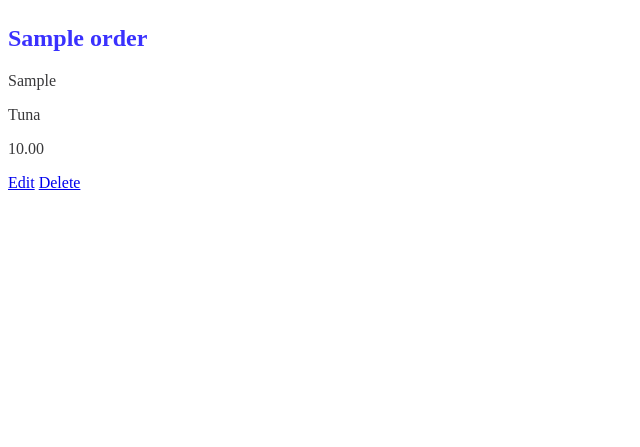
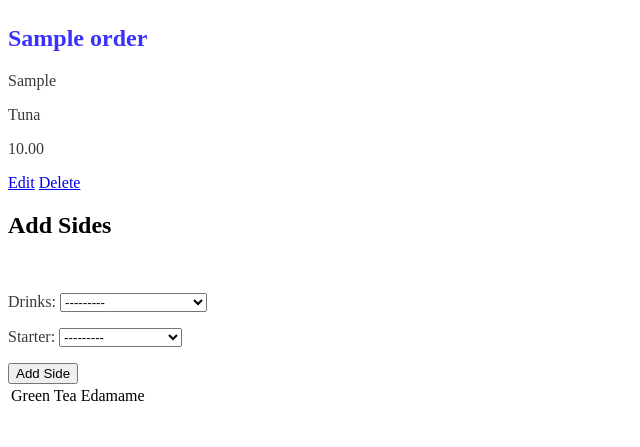
Before and after one commit to Lulwa01/django-yume-sushi, a Django app: page /orders/1/ in a window 1280 px wide. Shown: the part 353-800 px from the top of the page, without its empty margins (0-640 px from the left). Run offline with Django 4.2, Linux system fonts and the light colour scheme; tables that the repository leaves empty hold one stand-in row (values such as "Sample post").

Commit message:
add-sides-to-sushi

```diff
--- a/sushi_app/admin.py
+++ b/sushi_app/admin.py
@@ -1,5 +1,6 @@
 from django.contrib import admin
-from .models import Order
+from .models import Order, Side
 # Register your models here.
 
 admin.site.register(Order)
+admin.site.register(Side)
--- /dev/null
+++ b/sushi_app/forms.py
@@ -0,0 +1,7 @@
+from django import forms
+from .models import Side
+
+class SideForm(forms.ModelForm):
+    class Meta:
+        model = Side
+        fields = ['drinks', 'starter']
--- a/sushi_app/models.py
+++ b/sushi_app/models.py
@@ -28,6 +28,29 @@ INGREDIENTS = (
     ('Sriracha', 'Sriracha'),
 )
 
+DRINKS = (
+    ('Green Tea', 'Green Tea'),
+    ('Matcha Latte', 'Matcha Latte'),
+    ('Ramune Soda', 'Ramune Soda'),
+    ('Yuzu Juice', 'Yuzu Juice'),
+    ('Calpico', 'Calpico'),
+    ('Iced Genmaicha', 'Iced Genmaicha'),
+    ('Sparkling Water', 'Sparkling Water'),
+    ('Cold Brewed Hojicha', 'Cold Brewed Hojicha'),
+    ('Plum Juice', 'Plum Juice'),
+)
+
+STARTER = (
+    ('Edamame', 'Edamame'),
+    ('Miso Soup', 'Miso Soup'),
+    ('Seaweed Salad', 'Seaweed Salad'),
+    ('Gyoza', 'Gyoza'),
+    ('Takoyaki', 'Takoyaki'),
+    ('Agedashi Tofu', 'Agedashi Tofu'),
+    ('Sunomono', 'Sunomono'),
+    ('Shishito Peppers', 'Shishito Peppers'),
+    ('Chawanmushi', 'Chawanmushi'),
+)
 
 # Create your models here.
 class Order(models.Model):
@@ -41,3 +64,12 @@ class Order(models.Model):
 
     def get_absolute_url(self):
         return reverse('order-detail', kwargs={'order_id': self.id})
+
+class Side(models.Model):
+    drinks = models.CharField(max_length=100, choices=DRINKS)
+    starter = models.CharField(max_length=100, choices=STARTER)
+
+    order = models.ForeignKey(Order, on_delete=models.CASCADE)
+
+    def __str__(self):
+        return f"{self.drinks} on {self.starter}"
--- a/sushi_app/templates/orders/detail.html
+++ b/sushi_app/templates/orders/detail.html
@@ -20,4 +20,32 @@
     </div>
   </div>
 </section>
+
+<div class="side-container">
+    <section class="sides">
+        <div class="subsection-title">
+            <h2>Add Sides</h2>
+            <img src="" alt="">
+        </div>
+        <form
+        action="{% url 'add-side' order.id %}"
+        method="post"
+        class="subsection-content"
+        aria-autocomplete="off">
+            {% csrf_token %}
+            {{ side_form.as_p }}
+            <button type="submit" class="btn submit">Add Side</button>
+        </form>
+        <table>
+        <tbody>
+            {% for side in order.side_set.all %}
+            <tr>
+                <td>{{side.drinks}}</td>
+                <td>{{side.get_starter_display}}</td>
+            </tr>
+            {% endfor %}
+        </tbody>
+        </table>
+    </section>
+</div>
 {% endblock %}
--- a/sushi_app/urls.py
+++ b/sushi_app/urls.py
@@ -10,4 +10,5 @@ urlpatterns = [
     path('orders/new', views.SushiCreate.as_view(), name='order-create'),
     path('orders/<int:pk>/update/', views.SushiUpdate.as_view(), name='order-update'),
     path('orders/<int:pk>/delete/', views.SushiDelete.as_view(), name='order-delete'),
+    path('orders/<int:order_id>/add-side/', views.add_side, name='add-side')
 ]
--- a/sushi_app/views.py
+++ b/sushi_app/views.py
@@ -1,8 +1,10 @@
 from django.shortcuts import render
 from django.http import HttpResponse
 from django.views.generic.edit import CreateView
-from .models import Order
+from .models import Order, Side
+from .forms import SideForm
 from django.views.generic.edit import CreateView, UpdateView, DeleteView
+from django.shortcuts import render, redirect
 
 # Create your views here.
 
@@ -30,7 +32,11 @@ def order_index(request):
 
 def order_detail(request, order_id):
     order = Order.objects.get(id=order_id)
-    return render(request, 'orders/detail.html', {'order': order})
+    side_form = SideForm()
+    return render(request, 'orders/detail.html', {
+        'order': order,
+        'side_form': side_form
+    })
 
 class SushiCreate(CreateView):
     model = Order
@@ -43,3 +49,12 @@ class SushiUpdate(UpdateView):
 class SushiDelete(DeleteView):
     model = Order
     success_url = '/orders/'
+    template_name = 'sushi_app/order_confirm_delete.html'
+
+def add_side(request, order_id):
+    form = SideForm(request.POST)
+    if form.is_valid():
+        new_side = form.save(commit=False)
+        new_side.order_id = order_id
+        new_side.save()
+    return redirect('order-detail', order_id=order_id)
```
Also changed, not shown: sushi_app/migrations/0004_side.py (added), sushi_app/migrations/0005_rename_cat_side_order.py (added), 1 other file.
